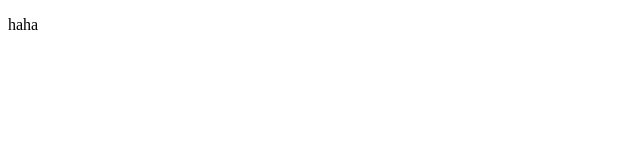
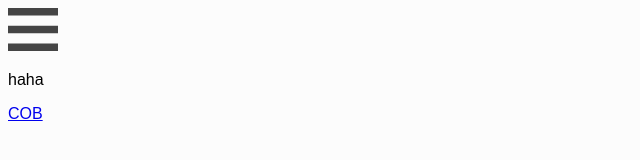
Before and after one commit to A5TR0spud/a5tr0spud.github.io, a plain HTML site: page index.html in a window 1280 px wide. Shown: the whole page, without its empty margins (0-640 px from the left). Drawn offline with Linux system fonts and the light colour scheme.

Commit message:
whole lotta nothing

```diff
--- a/index.html
+++ b/index.html
@@ -5,8 +5,11 @@
     <title>
       astrospud
     </title>
+    <link rel="stylesheet" href="styles.css">
   </head>
   <body>
+    <img src="hamburger.svg" style="width:50px;">
     <p>haha</p>
+    <a href="https://a5tr0spud.github.io/CustomOrganBalancer">COB</a>
   </body>
 </html>
--- /dev/null
+++ b/styles.css
@@ -0,0 +1,4 @@
+body {
+    font-family: arial;
+    background-color: #fcfcfc;
+}
```
Also changed, not shown: hamburger.svg (added).
